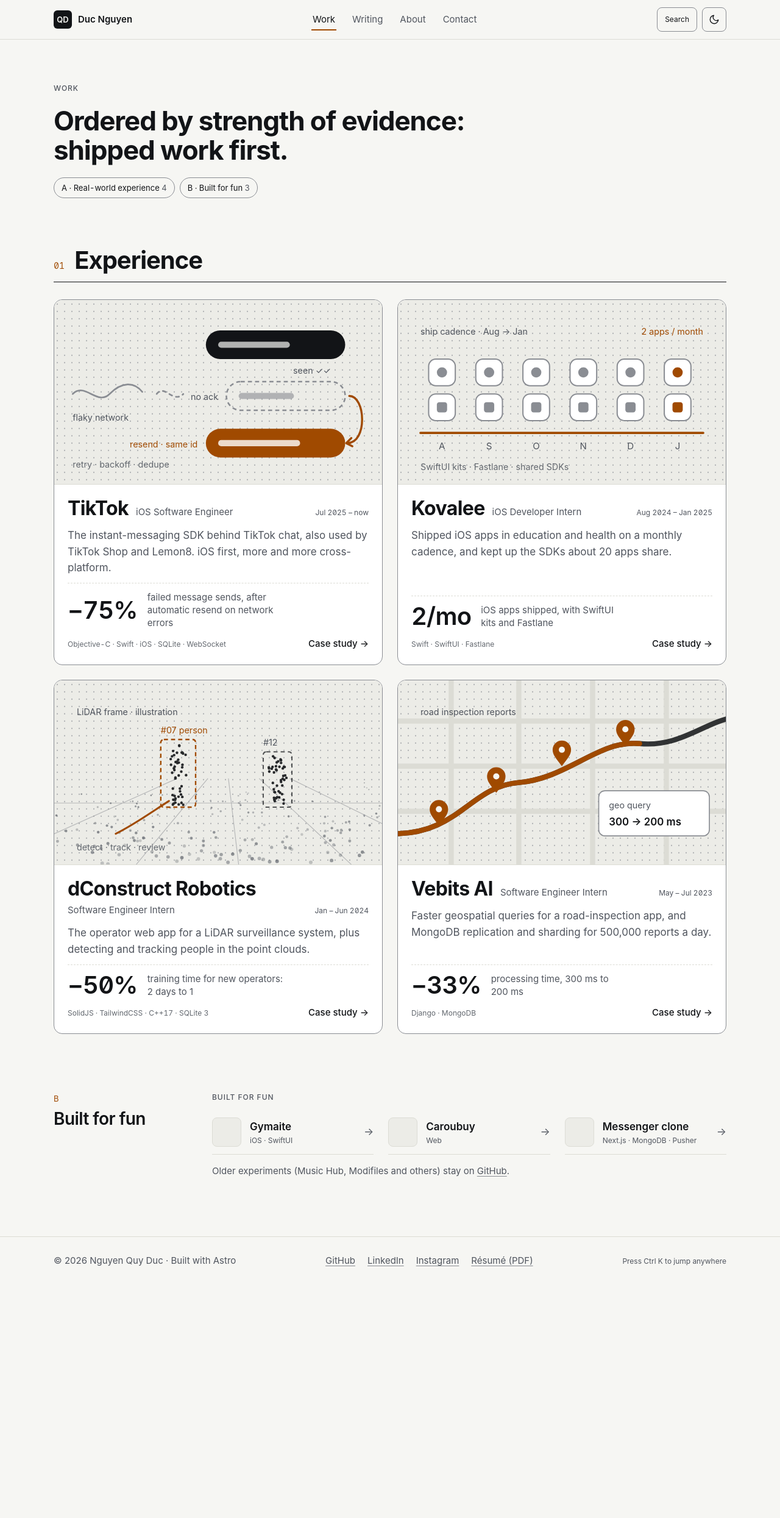
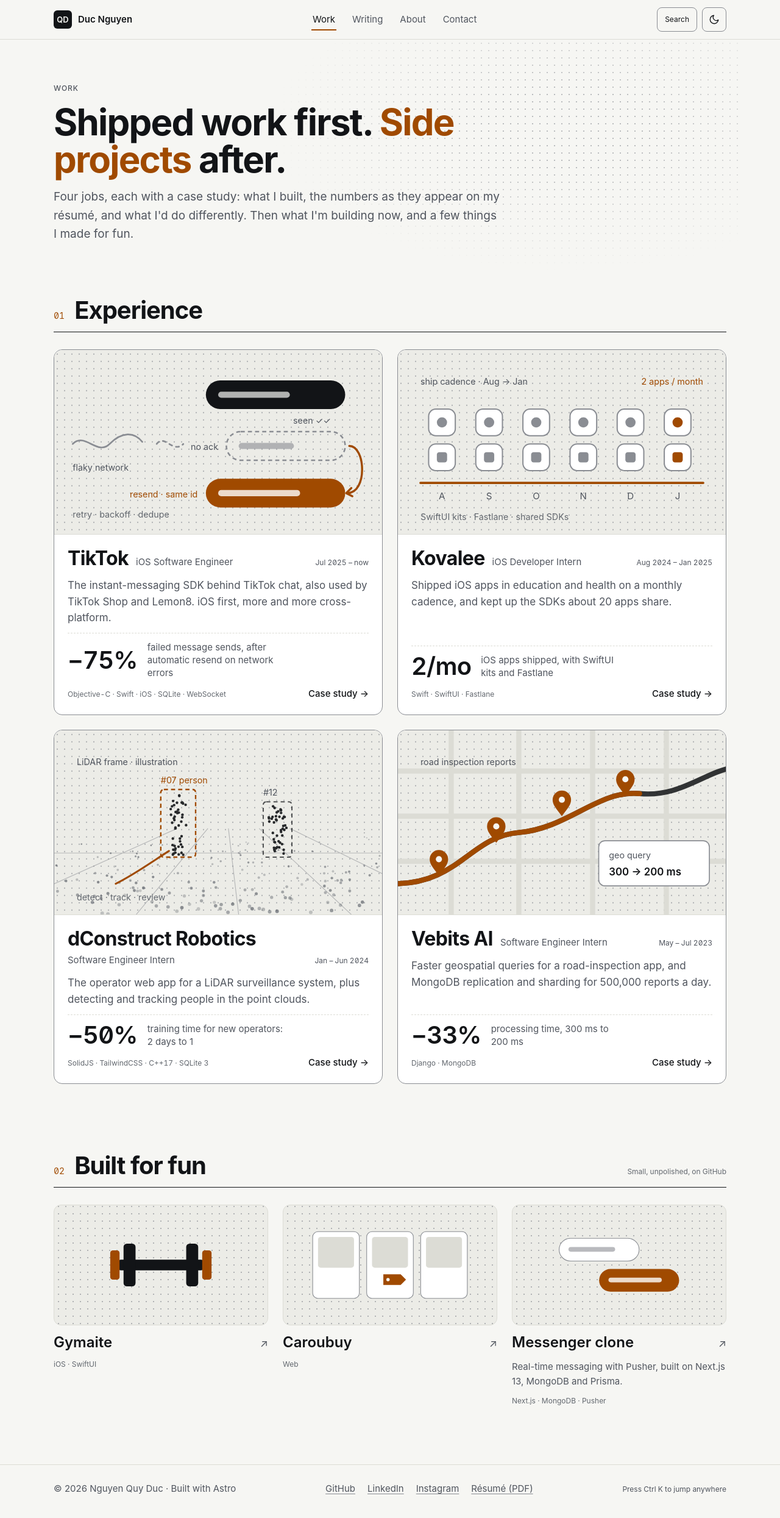
Before and after one commit to ngquyduc/www, an Astro site: page /work in a window 1280 px wide. Shown: the whole page at 61% size. Before the commit the page ends 2120 px from the top, so only its background shows below. Built offline with nearby package versions, Linux system fonts and the light colour scheme; Astro itself is replaced by a stand-in of ours.

Commit message:
/work: new hero, numbered sections and Built-for-fun tiles with glyph plates

```diff
--- a/src/components/FunItem.astro
+++ /dev/null
@@ -1,17 +0,0 @@
----
-import type { Work } from "../lib/content";
-interface Props {
-  item: Work;
-}
-const d = Astro.props.item.data;
-const href = d.links?.find((l) => l.href)?.href ?? "https://github.com/ngquyduc";
----
-
-<a class="row-link flex items-center gap-3.5 border-b border-line py-3" href={href}>
-  <span aria-hidden="true" class="size-12 shrink-0 rounded-md border border-line bg-sunken"></span>
-  <span class="flex min-w-0 flex-auto flex-col">
-    <b class="text-base font-semibold">{d.title}</b>
-    <span class="mono text-xs text-muted">{d.stack.join(" · ")}</span>
-  </span>
-  <span class="arrow" aria-hidden="true">→</span>
-</a>
--- /dev/null
+++ b/src/components/FunTile.astro
@@ -0,0 +1,63 @@
+---
+// Built-for-fun tile (§13.3): a glyph plate, title + ↗, one line, the stack. The whole tile links
+// to GitHub. A one-liner Duc hasn't written yet ("[…]") is left out of production builds (§13.6).
+import type { Work } from "../lib/content";
+import Plate from "./Plate.astro";
+import PhText from "./PhText.astro";
+
+interface Props {
+  item: Work;
+}
+const d = Astro.props.item.data;
+const href = d.links?.find((l) => l.href)?.href ?? "https://github.com/ngquyduc";
+const pending = /^\[.*\]$/.test(d.summary.trim());
+const line = pending && !import.meta.env.DEV ? "" : d.summary;
+---
+
+<a class="fun pl-host" href={href}>
+  {d.plate && <Plate kind={d.plate} class="fun-plate" />}
+  <span class="flex items-baseline gap-2.5">
+    <h3 class="fun-title text-xl font-semibold">{d.title}</h3>
+    <span class="fun-arrow ml-auto" aria-hidden="true">↗</span>
+  </span>
+  {line && <span class="text-[15px] text-muted"><PhText text={line} /></span>}
+  <span class="mono text-xs text-subtle">{d.stack.join(" · ")}</span>
+</a>
+
+<style>
+  .fun {
+    display: flex;
+    flex-direction: column;
+    gap: 12px;
+    min-width: 0;
+    color: var(--color-ink);
+    text-decoration: none;
+  }
+  .fun:hover {
+    color: var(--color-ink);
+  }
+  .fun :global(.fun-plate) {
+    border: 1px solid var(--color-line);
+    border-radius: 12px;
+  }
+  .fun-title,
+  .fun-arrow {
+    transition:
+      color 120ms var(--ease-out),
+      transform 180ms var(--ease-out);
+  }
+  .fun-arrow {
+    display: inline-block;
+    color: var(--color-muted);
+  }
+  .fun:hover .fun-title,
+  .fun:hover .fun-arrow,
+  .fun:focus-visible .fun-title,
+  .fun:focus-visible .fun-arrow {
+    color: var(--color-accent);
+  }
+  .fun:hover .fun-arrow,
+  .fun:focus-visible .fun-arrow {
+    transform: translate(2px, -2px);
+  }
+</style>
--- a/src/components/Plate.astro
+++ b/src/components/Plate.astro
@@ -23,11 +23,11 @@ interface Props {
   radius?: string;
   class?: string;
 }
-const { kind, ratio = "16/9", fit = "slice", play = false, radius = "0", class: cls } = Astro.props;
+const { kind, ratio = "16/9", fit = "slice", play = false, radius, class: cls } = Astro.props;
 const Art = { tiktok: Tiktok, kovalee: Kovalee, dconstruct: Dconstruct, vebits: Vebits, next: Next, gym: Gym, shop: Shop, chat: Chat }[kind];
 ---
 
-<div class:list={["pl", play && "pl-play", cls]} style={`aspect-ratio:${ratio};border-radius:${radius}`} data-io={play ? "" : undefined} data-plate={kind}>
+<div class:list={["pl", play && "pl-play", cls]} style={`aspect-ratio:${ratio}${radius ? `;border-radius:${radius}` : ""}`} data-io={play ? "" : undefined} data-plate={kind}>
   <svg class="pl-svg" viewBox="0 0 320 180" preserveAspectRatio={`xMidYMid ${fit}`} width="100%" height="100%" aria-hidden="true" focusable="false">
     <Art />
   </svg>
--- a/src/components/SectionHead.astro
+++ b/src/components/SectionHead.astro
@@ -7,14 +7,17 @@ interface Props {
   id: string;
   title: string;
   more?: { href: string; label: string };
+  /** A short mono aside on the right, when there is no link. */
+  note?: string;
 }
-const { n, id, title, more } = Astro.props;
+const { n, id, title, more, note } = Astro.props;
 ---
 
 <div class="shead" data-io>
   <span class="mono text-[14px] text-accent">{n}</span>
   <h2 id={id} class="text-section">{title}</h2>
   {more && <a href={more.href} class="ml-auto text-[15px]">{more.label} <span aria-hidden="true">→</span></a>}
+  {!more && note && <span class="mono ml-auto text-xs text-subtle">{note}</span>}
 </div>
 
 <style>
--- a/src/content.config.ts
+++ b/src/content.config.ts
@@ -41,10 +41,10 @@ const work = defineCollection({
         featuredMeta: z.string().optional(),
         featuredSummary: z.string().optional(),
         featuredMetric: z.string().optional(),
-        // Rev 5 experience card (§13.3): the figure (mono 40) and its label, and the plate kind.
+        // Rev 5 cards (§13.3): the experience-card figure (mono 40) and its label, and the plate kind.
         cardMetric: z.string().optional(),
         cardMetricLabel: z.string().optional(),
-        plate: z.enum(["tiktok", "kovalee", "dconstruct", "vebits"]).optional(),
+        plate: z.enum(["tiktok", "kovalee", "dconstruct", "vebits", "gym", "shop", "chat"]).optional(),
         status: z.enum(["published", "in-progress", "upcoming"]),
         hasPage: z.boolean(),
         // Case-study and depth-page header.
--- a/src/content/work/caroubuy.mdx
+++ b/src/content/work/caroubuy.mdx
@@ -3,11 +3,12 @@ title: Caroubuy
 tier: fun
 order: 2
 start: "[dates]"
-summary: A web app.
+summary: "[One line: what the web app does]"
 stack: [Web]
 links:
   - { label: "GitHub", href: "https://github.com/ngquyduc/caroubuy" }
 context: personal
+plate: shop
 status: published
 hasPage: false
 ---
--- a/src/content/work/gymaite.mdx
+++ b/src/content/work/gymaite.mdx
@@ -3,11 +3,12 @@ title: Gymaite
 tier: fun
 order: 1
 start: "[dates]"
-summary: An iOS app.
+summary: "[One line: what the app does]"
 stack: [iOS, SwiftUI]
 links:
   - { label: "GitHub", href: "https://github.com/ngquyduc/gymaite-ios" }
 context: personal
+plate: gym
 status: published
 hasPage: false
 ---
--- a/src/content/work/messenger-clone.mdx
+++ b/src/content/work/messenger-clone.mdx
@@ -8,6 +8,7 @@ stack: [Next.js, MongoDB, Pusher]
 links:
   - { label: "GitHub", href: "https://github.com/ngquyduc/my-messenger-clone" }
 context: personal
+plate: chat
 status: published
 hasPage: false
 ---
--- a/src/pages/work/index.astro
+++ b/src/pages/work/index.astro
@@ -2,13 +2,14 @@
 import CourseworkTable from "../../components/CourseworkTable.astro";
 import DepthCard from "../../components/DepthCard.astro";
 import ExpCard from "../../components/ExpCard.astro";
-import FunItem from "../../components/FunItem.astro";
+import FunTile from "../../components/FunTile.astro";
 import NextCard from "../../components/NextCard.astro";
 import SectionHead from "../../components/SectionHead.astro";
 import Base from "../../layouts/Base.astro";
 import { getWork, showBuilding } from "../../lib/content";
-import { site } from "../../site";
 
+// §13.4: Experience, Building next, Built for fun. The depth and coursework tiers stay wired up
+// for later and render nothing while they're empty (every project in them is hidden today).
 const [exp, depth, course, fun] = await Promise.all([
   getWork("experience"),
   getWork("depth"),
@@ -16,83 +17,105 @@ const [exp, depth, course, fun] = await Promise.all([
   getWork("fun"),
 ]);
 const building = await showBuilding();
-const tiers = [
-  { id: "experience", label: "A · Real-world experience", n: exp.length },
-  { id: "depth", label: "B · Depth projects", n: depth.length },
-  { id: "foundations", label: `${depth.length ? "C" : "B"} · ${course.length ? "Foundations and built for fun" : "Built for fun"}`, n: course.length + fun.length },
-].filter((t) => t.n > 0);
+let n = 0;
+const num = () => String(++n).padStart(2, "0");
 ---
 
-<Base title="Work" description="Shipped work first, then things built for fun.">
-  <section class="wrap flex flex-col gap-5 pt-12 md:pt-[72px]">
+<Base title="Work" description="Shipped work first, then side projects: four jobs with case studies, and a few things built for fun.">
+  <section class="wrap relative pt-12 md:pt-[72px]">
+    <div class="dots work-dots" aria-hidden="true"></div>
+    <div class="relative flex max-w-[46rem] flex-col gap-4">
       <p class="kicker text-muted">Work</p>
-    <h1 class="max-w-[46rem] text-3xl font-bold tracking-[-0.025em]">
-      Ordered by strength of evidence: shipped work first.
-    </h1>
-    <nav aria-label="On this page" class="mono flex flex-wrap gap-2 text-[13px]">
-      {
-        tiers.map((t) => (
-          <a href={`#${t.id}`} class="rounded-full border border-line-strong px-3 py-1.5 no-underline hover:border-ink">
-            {t.label} <span class="text-muted">{t.n}</span>
-          </a>
-        ))
-      }
-    </nav>
+      <h1 class="work-h1">Shipped work first. <span class="text-accent">Side projects</span> after.</h1>
+      <p class="text-[19px] text-muted">
+        Four jobs, each with a case study: what I built, the numbers as they appear on my résumé, and what I'd do
+        differently. Then what I'm building now, and a few things I made for fun.
+      </p>
+    </div>
   </section>
 
-  <section id="experience" class="wrap scroll-mt-6 pt-16 md:pt-20" aria-labelledby="h-exp">
-    <SectionHead n="01" id="h-exp" title="Experience" />
+  <section id="experience" class="wrap scroll-mt-6 pt-16 md:pt-[88px]" aria-labelledby="h-exp">
+    <SectionHead n={num()} id="h-exp" title="Experience" />
     <div class="xc-grid mt-7">
       {exp.map((e) => <ExpCard item={e} />)}
     </div>
   </section>
 
-  {building && (
-  <section id="next" class="wrap scroll-mt-6 pt-16 md:pt-24" aria-labelledby="h-next">
-    <SectionHead n="02" id="h-next" title="Building next" />
-    <div class="mt-7"><NextCard /></div>
+  {
+    building && (
+      <section id="next" class="wrap scroll-mt-6 pt-16 md:pt-28" aria-labelledby="h-next">
+        <SectionHead n={num()} id="h-next" title="Building next" />
+        <div class="mt-7">
+          <NextCard />
+        </div>
       </section>
-  )}
+    )
+  }
 
-  {depth.length > 0 && (
-  <section id="depth" class="wrap scroll-mt-6 pt-16 md:pt-24" aria-labelledby="h-depth">
-    <div class="flex items-start gap-10 max-md:flex-col max-md:items-stretch">
-      <div class="flex flex-col gap-1.5 md:w-[220px] md:shrink-0">
-        <span class="mono text-[13px] text-accent">B</span>
-        <h2 id="h-depth" class="t2 text-[28px] leading-[1.2] font-semibold tracking-[-0.02em]">Depth projects</h2>
-        <p class="text-sm text-muted">Systems work I went deep on, most of it for NUS parallel and concurrent programming. Each gets a depth page: architecture, benchmarks with method, findings.</p>
-      </div>
-      <div class="grid min-w-0 flex-[1_1_600px] grid-cols-[repeat(auto-fill,minmax(280px,1fr))] gap-4">
+  {
+    depth.length > 0 && (
+      <section id="depth" class="wrap scroll-mt-6 pt-16 md:pt-28" aria-labelledby="h-depth">
+        <SectionHead n={num()} id="h-depth" title="Depth projects" />
+        <div class="mt-7 grid grid-cols-[repeat(auto-fill,minmax(280px,1fr))] gap-4">
           {depth.map((d) => <DepthCard item={d} />)}
         </div>
+      </section>
+    )
+  }
+
+  {
+    course.length > 0 && (
+      <section id="coursework" class="wrap scroll-mt-6 pt-16 md:pt-28" aria-labelledby="h-course">
+        <SectionHead n={num()} id="h-course" title="Coursework" />
+        <p class="mt-4 max-w-prose text-sm text-muted">
+          Coursework is labelled as coursework and credits the people I built it with. None of it is presented as
+          production work.
+        </p>
+        <div class="mt-4">
+          <CourseworkTable items={course} />
         </div>
       </section>
-  )}
+    )
+  }
 
-  <section id="foundations" class="wrap scroll-mt-6 pt-16 md:pt-24" aria-labelledby="h-found">
-    <div class="flex items-start gap-10 max-md:flex-col max-md:items-stretch">
-      <div class="flex flex-col gap-1.5 md:w-[220px] md:shrink-0">
-        <span class="mono text-[13px] text-accent">{depth.length ? "C" : "B"}</span>
-        <h2 id="h-found" class="t2 text-[28px] leading-[1.2] font-semibold tracking-[-0.02em]">{course.length ? "Foundations and built for fun" : "Built for fun"}</h2>
-        {course.length > 0 && <p class="text-sm text-muted">Coursework is labelled as coursework and credits the people I built it with. None of it is presented as production work.</p>}
-      </div>
-      <div class="flex min-w-0 flex-[1_1_600px] flex-col gap-10">
-        {course.length > 0 && (
-          <div>
-            <h3 class="kicker mb-1 text-muted">Coursework</h3>
-            <CourseworkTable items={course} />
-          </div>
-        )}
-        <div>
-          <h3 class="kicker mb-3 text-muted">Built for fun</h3>
-          <div class="grid grid-cols-[repeat(auto-fill,minmax(240px,1fr))] gap-x-6 gap-y-1">
-            {fun.map((f) => <FunItem item={f} />)}
-          </div>
-          <p class="mt-4 text-sm text-muted">
-            Older experiments (Music Hub, Modifiles and others) stay on <a href={site.socials.github.href}>GitHub</a>.
-          </p>
-        </div>
-      </div>
+  {
+    fun.length > 0 && (
+      <section id="fun" class="wrap scroll-mt-6 pt-16 md:pt-28" aria-labelledby="h-fun">
+        <SectionHead n={num()} id="h-fun" title="Built for fun" note="Small, unpolished, on GitHub" />
+        <div class="fun-grid mt-7">
+          {fun.map((f) => <FunTile item={f} />)}
         </div>
       </section>
+    )
+  }
 </Base>
+
+<style>
+  .work-dots {
+    position: absolute;
+    inset: 0 0 auto;
+    height: 480px;
+    opacity: 0.55;
+    mask-image: radial-gradient(ellipse 60% 70% at 75% 30%, #000 20%, transparent 70%);
+    pointer-events: none;
+  }
+  .work-h1 {
+    font-size: 60px;
+    line-height: 1.02;
+    letter-spacing: -0.03em;
+    font-weight: 700;
+  }
+  .fun-grid {
+    display: grid;
+    grid-template-columns: repeat(3, minmax(0, 1fr));
+    gap: 24px;
+  }
+  @media (width < 47.5rem) {
+    .work-h1 {
+      font-size: 44px;
+    }
+    .fun-grid {
+      grid-template-columns: minmax(0, 1fr);
+    }
+  }
+</style>
```
Lines whose indentation alone changed are shown as unchanged.
